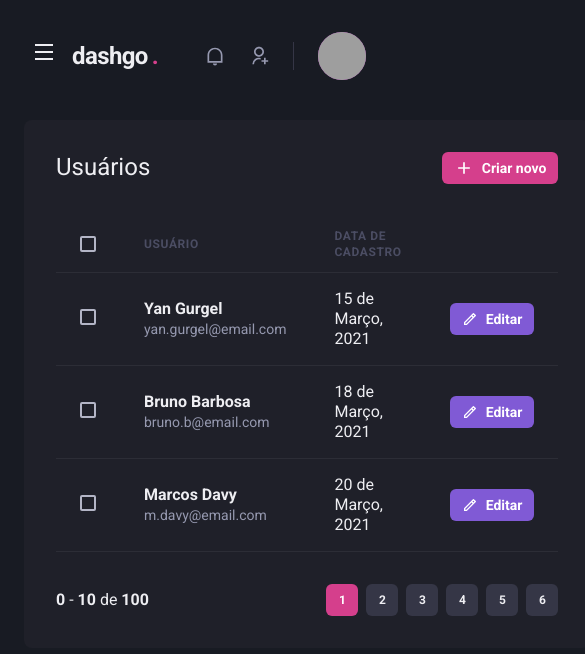
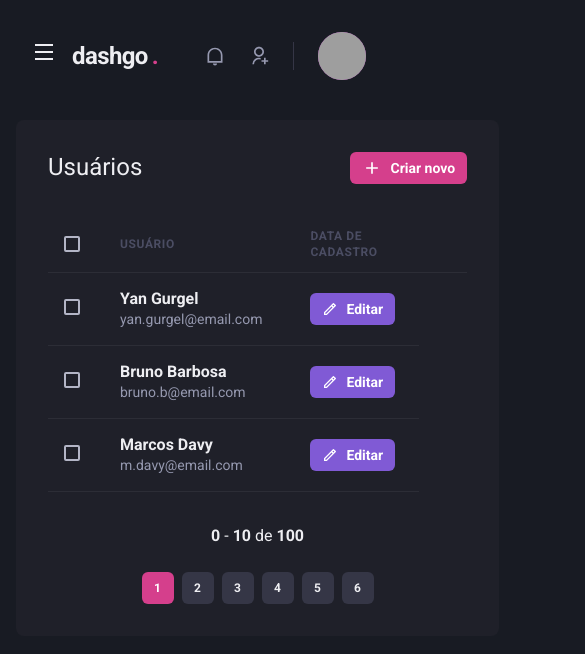
Before and after one commit to Yan-Gurgel/dashgo, a Next.js app: page /users in a window 390 px wide. Shown: the top 654 px of the page, 585 px wide, since content can reach past the window. Built offline with nearby package versions, Linux system fonts and the light colour scheme; grey boxes are pictures that could not be loaded.

Commit message:
Listagem responsiva

```diff
--- a/src/components/Pagination/index.tsx
+++ b/src/components/Pagination/index.tsx
@@ -4,7 +4,7 @@ import { PaginationItem } from "./PaginationItem";
 export function Pagination() {
     return (
         <Stack
-            direction="row"
+            direction={["column", "row"]}
             mt="8"
             spacing="6"
             justify="space-between"
--- a/src/pages/users/index.tsx
+++ b/src/pages/users/index.tsx
@@ -1,14 +1,19 @@
-import { Box, Button, Checkbox, Flex, Heading, Icon, Table, Tbody, Td, Text, Th, Thead, Tr } from "@chakra-ui/react";
+import { Box, Button, Checkbox, Flex, Heading, Icon, Table, Tbody, Td, Text, Th, Thead, Tr, useBreakpoint, useBreakpointValue } from "@chakra-ui/react";
 import { RiAddLine, RiPencilLine } from "react-icons/ri";
 import { Header } from "../../components/Header";
 import { Pagination } from "../../components/Pagination";
 import { Sidebar } from "../../components/Sidebar";
 
 export default function UserList() {
+    const isWideVersion = useBreakpointValue({
+        base: false,
+        lg: true,
+    })
+
     return (
         <Box>
             <Header />
-            <Flex w="100%" my="6" mx="auto" maxWidth={1480} px="6">
+            <Flex w="100%" my="6" mx="auto" maxWidth={1480} px={["4", "4", "6"]}>
                 <Sidebar />
 
                 <Box flex="1" borderRadius={8} bg="gray.800" p="8">
@@ -20,7 +25,7 @@ export default function UserList() {
                             size="sm"
                             fontSize="sm"
                             colorScheme="pink"
-                            leftIcon={<Icon as={RiAddLine} fontSize="20"/>}
+                            leftIcon={<Icon as={RiAddLine} fontSize="20" />}
                         >
                             Criar novo
                         </Button>
@@ -30,7 +35,7 @@ export default function UserList() {
                     <Table colorScheme="whiteAlpha">
                         <Thead>
                             <Tr>
-                                <Th px="6" color="gray.300" width="8">
+                                <Th px={["4", "4", "6"]} color="gray.300" width="8">
                                     <Checkbox colorScheme="pink" />
                                 </Th>
                                 <Th>Usuário</Th>
@@ -40,7 +45,7 @@ export default function UserList() {
                         </Thead>
                         <Tbody>
                             <Tr>
-                                <Td px="6">
+                                <Td px={["4", "4", "6"]}>
                                     <Checkbox colorScheme="pink" />
                                 </Td>
                                 <Td>
@@ -49,14 +54,14 @@ export default function UserList() {
                                         <Text fontSize="sm" color="gray.300">yan.gurgel@email.com</Text>
                                     </Box>
                                 </Td>
-                                <Td>15 de Março, 2021 </Td>
+                                {isWideVersion && <Td>15 de Março, 2021 </Td>}
                                 <Td>
                                     <Button
                                         as="a"
                                         size="sm"
                                         fontSize="sm"
                                         colorScheme="purple"
-                                        leftIcon={<Icon as={RiPencilLine} fontSize="16"/>}
+                                        leftIcon={<Icon as={RiPencilLine} fontSize="16" />}
                                     >
                                         Editar
                                      </Button>
@@ -64,7 +69,7 @@ export default function UserList() {
                             </Tr>
 
                             <Tr>
-                                <Td px="6">
+                                <Td px={["4", "4", "6"]}>
                                     <Checkbox colorScheme="pink" />
                                 </Td>
                                 <Td>
@@ -73,14 +78,14 @@ export default function UserList() {
                                         <Text fontSize="sm" color="gray.300">bruno.b@email.com</Text>
                                     </Box>
                                 </Td>
-                                <Td>18 de Março, 2021 </Td>
+                                {isWideVersion && <Td>18 de Março, 2021 </Td>}
                                 <Td>
                                     <Button
                                         as="a"
                                         size="sm"
                                         fontSize="sm"
                                         colorScheme="purple"
-                                        leftIcon={<Icon as={RiPencilLine} fontSize="16"/>}
+                                        leftIcon={<Icon as={RiPencilLine} fontSize="16" />}
                                     >
                                         Editar
                                      </Button>
@@ -89,7 +94,7 @@ export default function UserList() {
 
 
                             <Tr>
-                                <Td px="6">
+                                <Td px={["4", "4", "6"]}>
                                     <Checkbox colorScheme="pink" />
                                 </Td>
                                 <Td>
@@ -98,14 +103,14 @@ export default function UserList() {
                                         <Text fontSize="sm" color="gray.300">m.davy@email.com</Text>
                                     </Box>
                                 </Td>
-                                <Td>20 de Março, 2021 </Td>
+                                {isWideVersion && <Td>20 de Março, 2021 </Td>}
                                 <Td>
                                     <Button
                                         as="a"
                                         size="sm"
                                         fontSize="sm"
                                         colorScheme="purple"
-                                        leftIcon={<Icon as={RiPencilLine} fontSize="16"/>}
+                                        leftIcon={<Icon as={RiPencilLine} fontSize="16" />}
                                     >
                                         Editar
                                      </Button>
```
